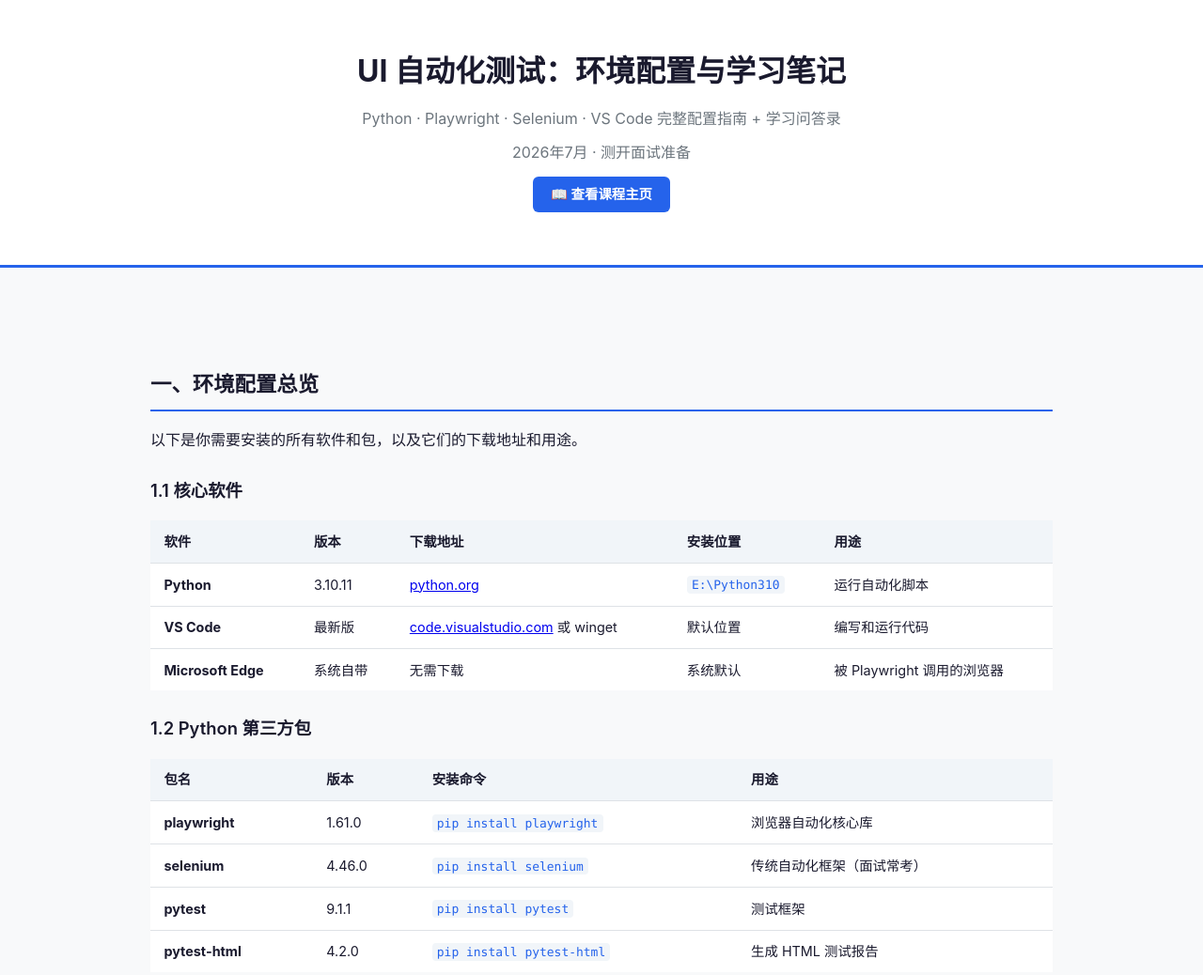
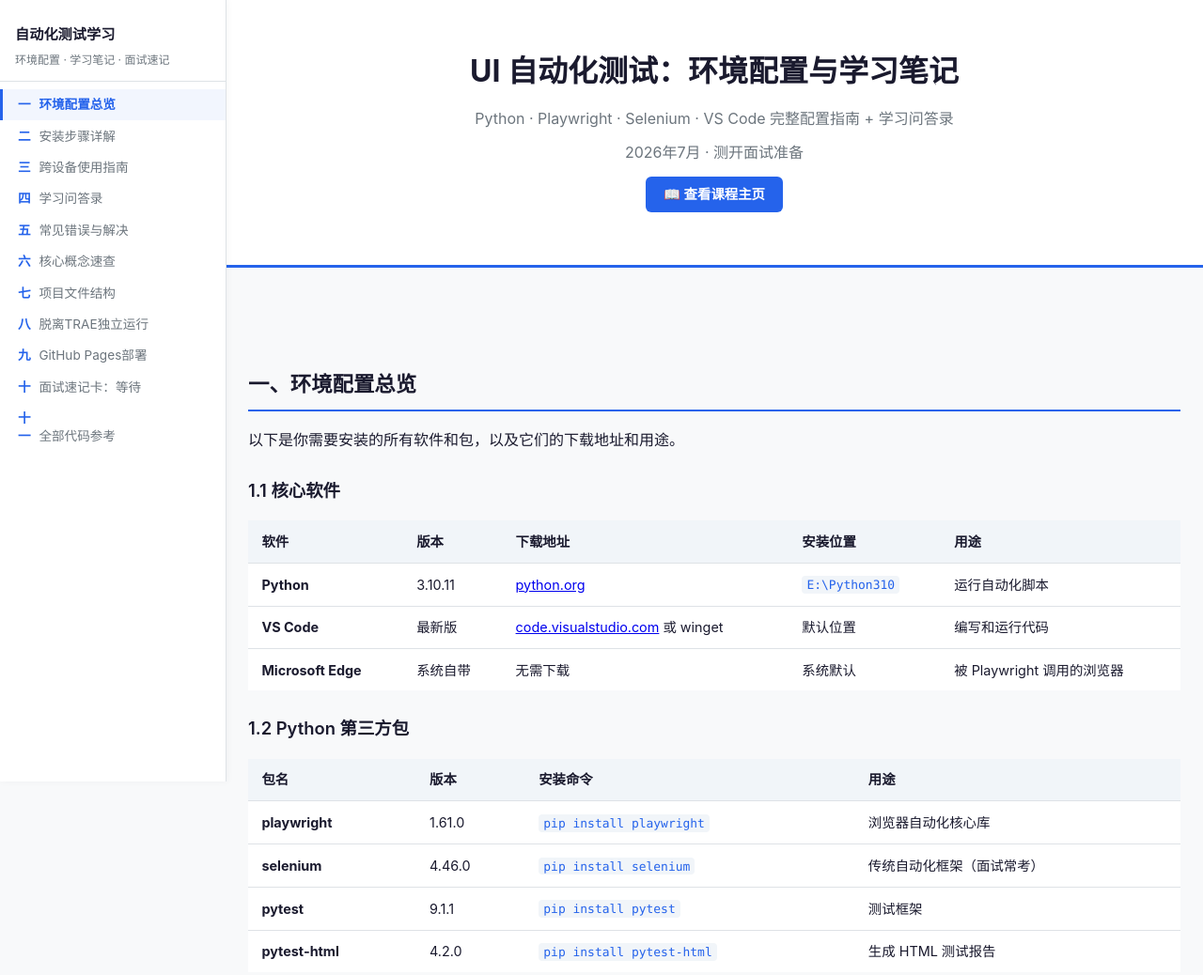
Before and after one commit to susumy/autoTest, a plain HTML site: page index.html in a window 1280 px wide. Shown: the top 1038 px of the page at 94% size. Drawn offline with Linux system fonts and the light colour scheme.

Commit message:
新增左侧固定导航栏+滚动高亮+移动端适配

```diff
--- a/index.html
+++ b/index.html
@@ -248,14 +248,136 @@
   h2 { font-size: 1.2rem; }
 }
 
+/* ===== Sidebar Navigation ===== */
+.sidebar {
+  position: fixed;
+  top: 0; left: 0;
+  width: 240px;
+  height: 100vh;
+  background: var(--bg2);
+  border-right: 1px solid var(--rule);
+  overflow-y: auto;
+  z-index: 1000;
+  padding: 1rem 0;
+  box-shadow: 1px 0 8px rgba(0,0,0,0.04);
+}
+.sidebar-header {
+  padding: 0.5rem 1rem 0.75rem;
+  border-bottom: 1px solid var(--rule);
+  margin-bottom: 0.5rem;
+}
+.sidebar-header h3 {
+  font-size: 0.95rem;
+  font-weight: 700;
+  margin: 0;
+  color: var(--ink);
+}
+.sidebar-header .sub {
+  font-size: 0.75rem;
+  color: var(--muted);
+  margin: 0.15rem 0 0;
+}
+.sidebar nav a {
+  display: block;
+  padding: 0.45rem 1rem;
+  font-size: 0.85rem;
+  color: var(--muted);
+  text-decoration: none;
+  border-left: 3px solid transparent;
+  transition: all 0.15s;
+  line-height: 1.4;
+}
+.sidebar nav a:hover {
+  color: var(--accent);
+  background: var(--code-bg);
+}
+.sidebar nav a.active {
+  color: var(--accent);
+  font-weight: 600;
+  border-left-color: var(--accent);
+  background: rgba(37,99,235,0.06);
+}
+.sidebar nav a .num {
+  display: inline-block;
+  width: 1.4rem;
+  font-weight: 700;
+  color: var(--accent);
+}
+
+/* Adjust main content to make room for sidebar */
+.cover, .container {
+  margin-left: 240px;
+  max-width: calc(960px + 240px);
+}
+
+/* Hamburger toggle (mobile) */
+.sidebar-toggle {
+  display: none;
+  position: fixed;
+  top: 0.75rem; left: 0.75rem;
+  z-index: 2000;
+  background: var(--bg2);
+  border: 1px solid var(--rule);
+  border-radius: 6px;
+  width: 38px; height: 38px;
+  font-size: 1.2rem;
+  cursor: pointer;
+  color: var(--ink);
+  align-items: center;
+  justify-content: center;
+}
+
+/* Mobile: hide sidebar, show toggle */
+@media (max-width: 768px) {
+  .sidebar {
+    transform: translateX(-100%);
+    transition: transform 0.25s;
+  }
+  .sidebar.open {
+    transform: translateX(0);
+  }
+  .sidebar-toggle {
+    display: flex;
+  }
+  .cover, .container {
+    margin-left: 0;
+    max-width: 100%;
+  }
+  .container { padding: 1rem; }
+}
+
 /* ===== Print ===== */
 @media print {
   body { background: #fff; }
   .cover { border-bottom: 2px solid #000; }
+  .sidebar, .sidebar-toggle { display: none; }
+  .cover, .container { margin-left: 0; max-width: 100%; }
 }
 </style>
 </head>
 <body>
+
+<!-- ===== SIDEBAR ===== -->
+<button class="sidebar-toggle" onclick="document.getElementById('sidebar').classList.toggle('open')" title="菜单">☰</button>
+<aside class="sidebar" id="sidebar">
+  <div class="sidebar-header">
+    <h3>自动化测试学习</h3>
+    <p class="sub">环境配置 · 学习笔记 · 面试速记</p>
+  </div>
+  <nav>
+    <a href="#ch1"><span class="num">一</span>环境配置总览</a>
+    <a href="#ch2"><span class="num">二</span>安装步骤详解</a>
+    <a href="#ch3"><span class="num">三</span>跨设备使用指南</a>
+    <a href="#ch4"><span class="num">四</span>学习问答录</a>
+    <a href="#ch5"><span class="num">五</span>常见错误与解决</a>
+    <a href="#ch6"><span class="num">六</span>核心概念速查</a>
+    <a href="#ch7"><span class="num">七</span>项目文件结构</a>
+    <a href="#ch8"><span class="num">八</span>脱离TRAE独立运行</a>
+    <a href="#ch9"><span class="num">九</span>GitHub Pages部署</a>
+    <a href="#ch10"><span class="num">十</span>面试速记卡：等待</a>
+    <a href="#ch11"><span class="num">十一</span>全部代码参考</a>
+  </nav>
+</aside>
 
 <!-- ===== COVER ===== -->
 <div class="cover">
@@ -270,7 +392,7 @@
 <div class="container">
 
 <!-- ===== CHAPTER 1: 环境配置总览 ===== -->
-<h2>一、环境配置总览</h2>
+<h2 id="ch1">一、环境配置总览</h2>
 
 <p>以下是你需要安装的所有软件和包，以及它们的下载地址和用途。</p>
 
@@ -370,7 +492,7 @@
 </div>
 
 <!-- ===== CHAPTER 2: 安装步骤详解 ===== -->
-<h2>二、安装步骤详解</h2>
+<h2 id="ch2">二、安装步骤详解</h2>
 
 <h3>2.1 安装 Python（E 盘）</h3>
 <ol class="steps">
@@ -413,7 +535,7 @@
 }</code></pre>
 
 <!-- ===== CHAPTER 3: 跨设备使用指南 ===== -->
-<h2>三、跨设备使用指南</h2>
+<h2 id="ch3">三、跨设备使用指南</h2>
 
 <h3>3.1 如何在其他设备打开这个 HTML</h3>
 
@@ -456,7 +578,7 @@
 </ol>
 
 <!-- ===== CHAPTER 4: 学习问答录 ===== -->
-<h2>四、学习问答录</h2>
+<h2 id="ch4">四、学习问答录</h2>
 
 <h3>4.1 环境与工具</h3>
 
@@ -559,7 +681,7 @@
 </div>
 
 <!-- ===== CHAPTER 5: 常见错误与解决 ===== -->
-<h2>五、常见错误与解决</h2>
+<h2 id="ch5">五、常见错误与解决</h2>
 
 <h3>5.1 错误清单</h3>
 
@@ -643,7 +765,7 @@
 </div>
 
 <!-- ===== CHAPTER 6: 核心概念速查 ===== -->
-<h2>六、核心概念速查</h2>
+<h2 id="ch6">六、核心概念速查</h2>
 
 <h3>6.1 8 种元素定位方式</h3>
 <div class="table-wrap">
@@ -700,7 +822,7 @@
 </div>
 
 <!-- ===== CHAPTER 7: 项目结构 ===== -->
-<h2>七、项目文件结构</h2>
+<h2 id="ch7">七、项目文件结构</h2>
 <pre><code>ui-automation-course/
 ├── .vscode/
 │   └── settings.json          # VS Code 配置（Python 解释器路径）
@@ -725,7 +847,7 @@
 └── ui-automation-course.html        # 课程 HTML 报告</code></pre>
 
 <!-- ===== CHAPTER 8: 独立运行 ===== -->
-<h2>八、脱离 TRAE 独立运行</h2>
+<h2 id="ch8">八、脱离 TRAE 独立运行</h2>
 <div class="card">
   <h4>在普通 PowerShell 中运行</h4>
   <pre><code># 1. 打开 PowerShell（Win+R → powershell）
@@ -751,7 +873,7 @@
 </div>
 
 <!-- ===== CHAPTER 9: GitHub Pages 部署实战 ===== -->
-<h2>九、GitHub Pages 部署实战</h2>
+<h2 id="ch9">九、GitHub Pages 部署实战</h2>
 
 <h3>9.1 背景：为什么最终选 GitHub Pages</h3>
 
@@ -997,7 +1119,7 @@
 </div>
 
 <!-- ===== CHAPTER 10: 面试速记卡 ===== -->
-<h2>十、面试速记卡：元素等待</h2>
+<h2 id="ch10">十、面试速记卡：元素等待</h2>
 
 <div class="card" style="margin-bottom:1.5rem;">
   <p style="margin:0;"><strong>面试官最常问的 3 道等待相关题</strong>，每题包含标准答案 + 追问应对 + 代码示例。</p>
@@ -1173,7 +1295,7 @@
 </div>
 
 <!-- ===== CHAPTER 11: 全部代码参考 ===== -->
-<h2 id="code-ref">十一、全部代码参考</h2>
+<h2 id="ch11" id="code-ref">十一、全部代码参考</h2>
 
 <div class="card" style="margin-bottom:1.5rem;">
   <p style="margin:0;">以下是课程中所有脚本的完整代码，含详细注释。共 <strong>10 个文件</strong>，按学习顺序排列。</p>
@@ -2637,5 +2759,30 @@
 
 </div><!-- /container -->
 
+<script>
+(function() {
+  // Scroll-spy: highlight active sidebar link
+  var sections = document.querySelectorAll('h2[id]');
+  var links = document.querySelectorAll('.sidebar nav a');
+  var observer = new IntersectionObserver(function(entries) {
+    entries.forEach(function(entry) {
+      if (entry.isIntersecting) {
+        links.forEach(function(a) {
+          a.classList.toggle('active', a.getAttribute('href') === '#' + entry.target.id);
+        });
+      }
+    });
+  }, { rootMargin: '-80px 0px -70% 0px' });
+
+  sections.forEach(function(s) { observer.observe(s); });
+
+  // Close sidebar on mobile when clicking a link
+  links.forEach(function(a) {
+    a.addEventListener('click', function() {
+      document.getElementById('sidebar').classList.remove('open');
+    });
+  });
+})();
+</script>
 </body>
 </html>
```
